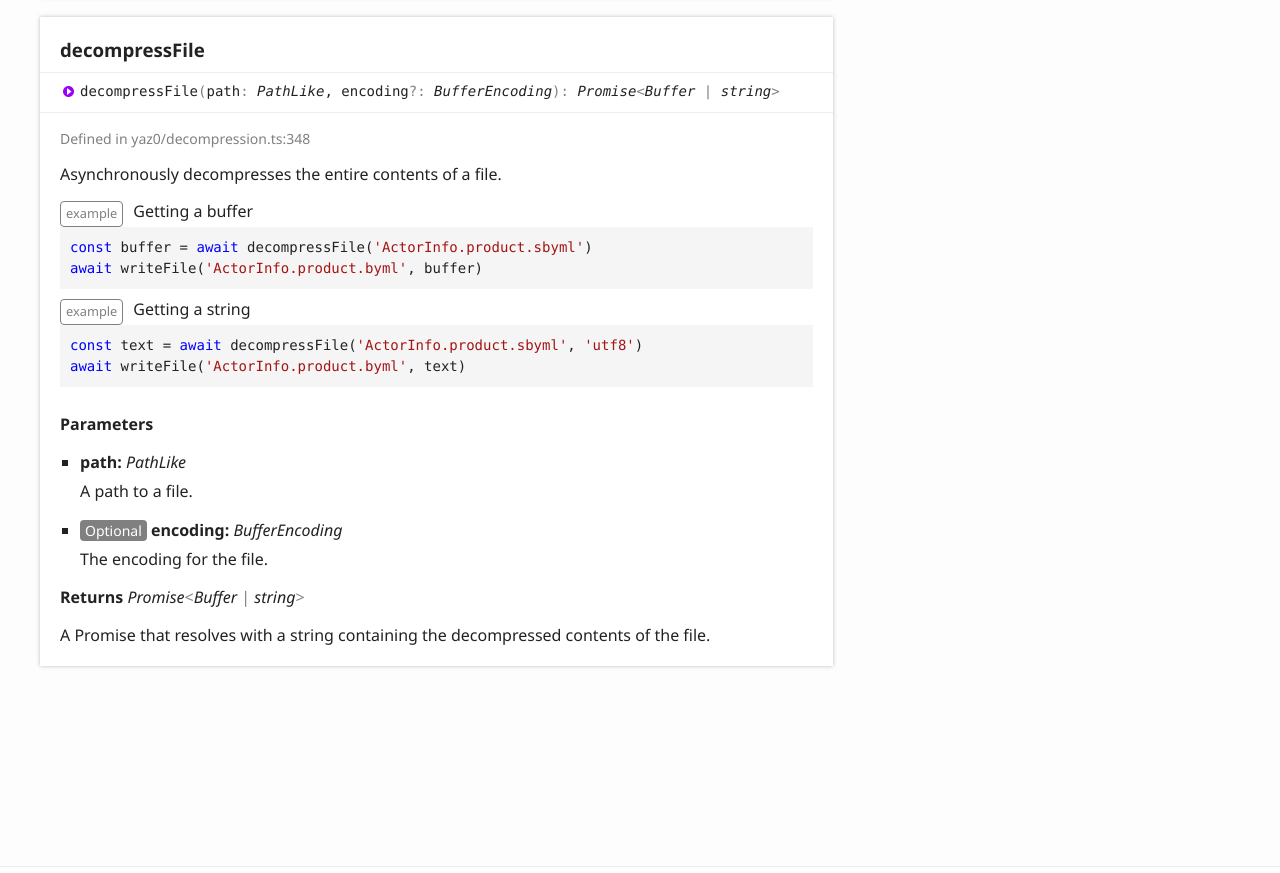
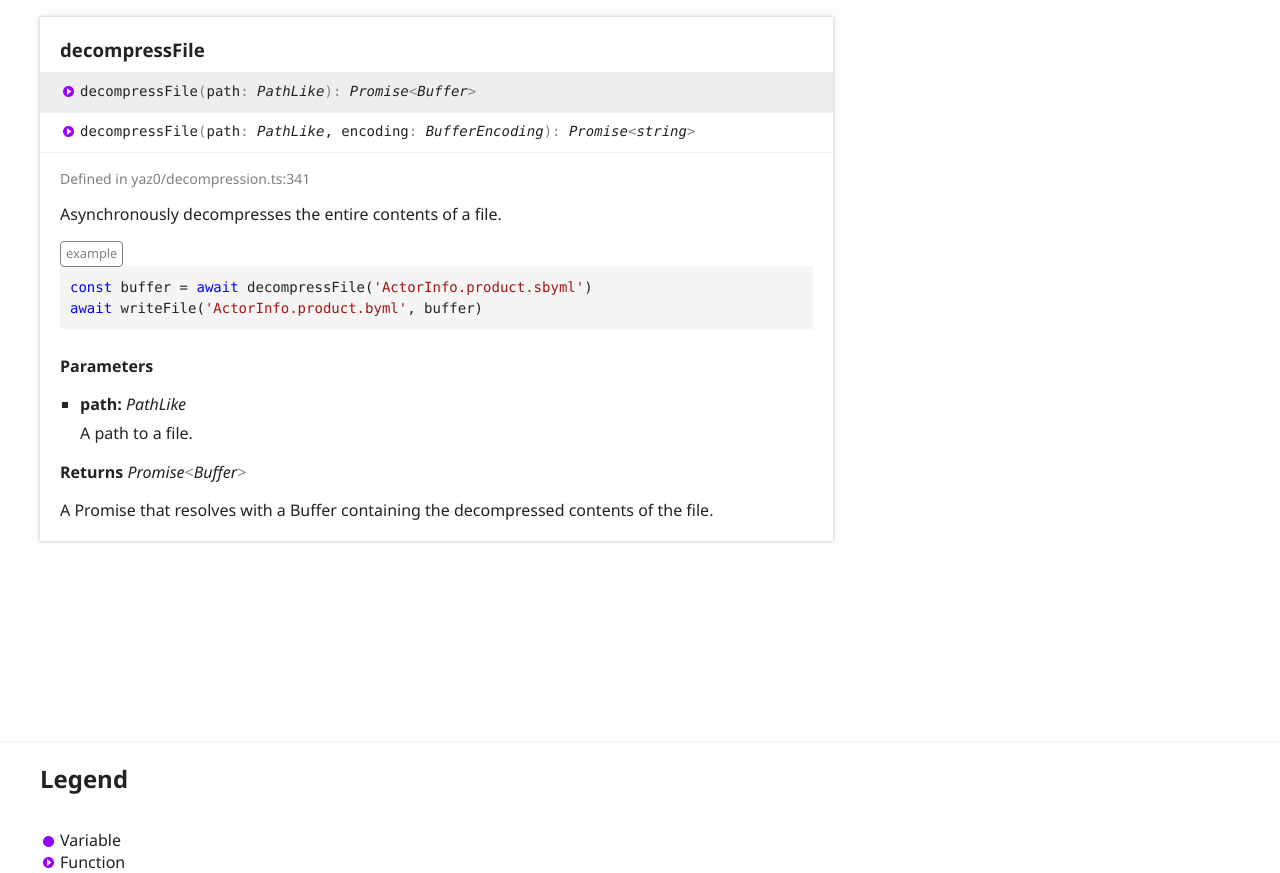
Before and after one commit to jordanbtucker/oead, a website: page docs/modules/_yaz0_decompression_.html in a window 1280 px wide. Shown: the part 914-1787 px from the top of the page. Drawn offline with Linux system fonts and the light colour scheme.

Commit message:
fix: add overloads for decompressFile

```diff
--- a/docs/modules/_yaz0_decompression_.html
+++ b/docs/modules/_yaz0_decompression_.html
@@ -158,13 +158,14 @@
 					<a name="decompressfile" class="tsd-anchor"></a>
 					<h3>decompress<wbr>File</h3>
 					<ul class="tsd-signatures tsd-kind-function tsd-parent-kind-module">
-						<li class="tsd-signature tsd-kind-icon">decompress<wbr>File<span class="tsd-signature-symbol">(</span>path<span class="tsd-signature-symbol">: </span><span class="tsd-signature-type">PathLike</span>, encoding<span class="tsd-signature-symbol">?: </span><span class="tsd-signature-type">BufferEncoding</span><span class="tsd-signature-symbol">)</span><span class="tsd-signature-symbol">: </span><span class="tsd-signature-type">Promise</span><span class="tsd-signature-symbol">&lt;</span><span class="tsd-signature-type">Buffer</span><span class="tsd-signature-symbol"> | </span><span class="tsd-signature-type">string</span><span class="tsd-signature-symbol">&gt;</span></li>
+						<li class="tsd-signature tsd-kind-icon">decompress<wbr>File<span class="tsd-signature-symbol">(</span>path<span class="tsd-signature-symbol">: </span><span class="tsd-signature-type">PathLike</span><span class="tsd-signature-symbol">)</span><span class="tsd-signature-symbol">: </span><span class="tsd-signature-type">Promise</span><span class="tsd-signature-symbol">&lt;</span><span class="tsd-signature-type">Buffer</span><span class="tsd-signature-symbol">&gt;</span></li>
+						<li class="tsd-signature tsd-kind-icon">decompress<wbr>File<span class="tsd-signature-symbol">(</span>path<span class="tsd-signature-symbol">: </span><span class="tsd-signature-type">PathLike</span>, encoding<span class="tsd-signature-symbol">: </span><span class="tsd-signature-type">BufferEncoding</span><span class="tsd-signature-symbol">)</span><span class="tsd-signature-symbol">: </span><span class="tsd-signature-type">Promise</span><span class="tsd-signature-symbol">&lt;</span><span class="tsd-signature-type">string</span><span class="tsd-signature-symbol">&gt;</span></li>
 					</ul>
 					<ul class="tsd-descriptions">
 						<li class="tsd-description">
 							<aside class="tsd-sources">
 								<ul>
-									<li>Defined in yaz0/decompression.ts:348</li>
+									<li>Defined in yaz0/decompression.ts:341</li>
 								</ul>
 							</aside>
 							<div class="tsd-comment tsd-typography">
@@ -173,13 +174,37 @@
 								</div>
 								<dl class="tsd-comment-tags">
 									<dt>example</dt>
-									<dd><p>Getting a buffer</p>
-										<pre><code class="language-js"><span class="hljs-keyword">const</span> buffer = <span class="hljs-keyword">await</span> decompressFile(<span class="hljs-string">&#x27;ActorInfo.product.sbyml&#x27;</span>)
+									<dd><pre><code class="language-js"><span class="hljs-keyword">const</span> buffer = <span class="hljs-keyword">await</span> decompressFile(<span class="hljs-string">&#x27;ActorInfo.product.sbyml&#x27;</span>)
 <span class="hljs-keyword">await</span> writeFile(<span class="hljs-string">&#x27;ActorInfo.product.byml&#x27;</span>, buffer)</code></pre>
 									</dd>
+								</dl>
+							</div>
+							<h4 class="tsd-parameters-title">Parameters</h4>
+							<ul class="tsd-parameters">
+								<li>
+									<h5>path: <span class="tsd-signature-type">PathLike</span></h5>
+									<div class="tsd-comment tsd-typography">
+										<p>A path to a file.</p>
+									</div>
+								</li>
+							</ul>
+							<h4 class="tsd-returns-title">Returns <span class="tsd-signature-type">Promise</span><span class="tsd-signature-symbol">&lt;</span><span class="tsd-signature-type">Buffer</span><span class="tsd-signature-symbol">&gt;</span></h4>
+							<p>A Promise that resolves with a Buffer containing the decompressed
+							contents of the file.</p>
+						</li>
+						<li class="tsd-description">
+							<aside class="tsd-sources">
+								<ul>
+									<li>Defined in yaz0/decompression.ts:358</li>
+								</ul>
+							</aside>
+							<div class="tsd-comment tsd-typography">
+								<div class="lead">
+									<p>Asynchronously decompresses the entire contents of a file.</p>
+								</div>
+								<dl class="tsd-comment-tags">
 									<dt>example</dt>
-									<dd><p>Getting a string</p>
-										<pre><code class="language-js"><span class="hljs-keyword">const</span> text = <span class="hljs-keyword">await</span> decompressFile(<span class="hljs-string">&#x27;ActorInfo.product.sbyml&#x27;</span>, <span class="hljs-string">&#x27;utf8&#x27;</span>)
+									<dd><pre><code class="language-js"><span class="hljs-keyword">const</span> text = <span class="hljs-keyword">await</span> decompressFile(<span class="hljs-string">&#x27;ActorInfo.product.sbyml&#x27;</span>, <span class="hljs-string">&#x27;utf8&#x27;</span>)
 <span class="hljs-keyword">await</span> writeFile(<span class="hljs-string">&#x27;ActorInfo.product.byml&#x27;</span>, text)</code></pre>
 									</dd>
 								</dl>
@@ -193,13 +218,13 @@
 									</div>
 								</li>
 								<li>
-									<h5><span class="tsd-flag ts-flagOptional">Optional</span> encoding: <span class="tsd-signature-type">BufferEncoding</span></h5>
+									<h5>encoding: <span class="tsd-signature-type">BufferEncoding</span></h5>
 									<div class="tsd-comment tsd-typography">
 										<p>The encoding for the file.</p>
 									</div>
 								</li>
 							</ul>
-							<h4 class="tsd-returns-title">Returns <span class="tsd-signature-type">Promise</span><span class="tsd-signature-symbol">&lt;</span><span class="tsd-signature-type">Buffer</span><span class="tsd-signature-symbol"> | </span><span class="tsd-signature-type">string</span><span class="tsd-signature-symbol">&gt;</span></h4>
+							<h4 class="tsd-returns-title">Returns <span class="tsd-signature-type">Promise</span><span class="tsd-signature-symbol">&lt;</span><span class="tsd-signature-type">string</span><span class="tsd-signature-symbol">&gt;</span></h4>
 							<p>A Promise that resolves with a string containing the decompressed
 							contents of the file.</p>
 						</li>
```
Also changed, not shown: src/yaz0/decompression.ts (+22 -7 lines).
